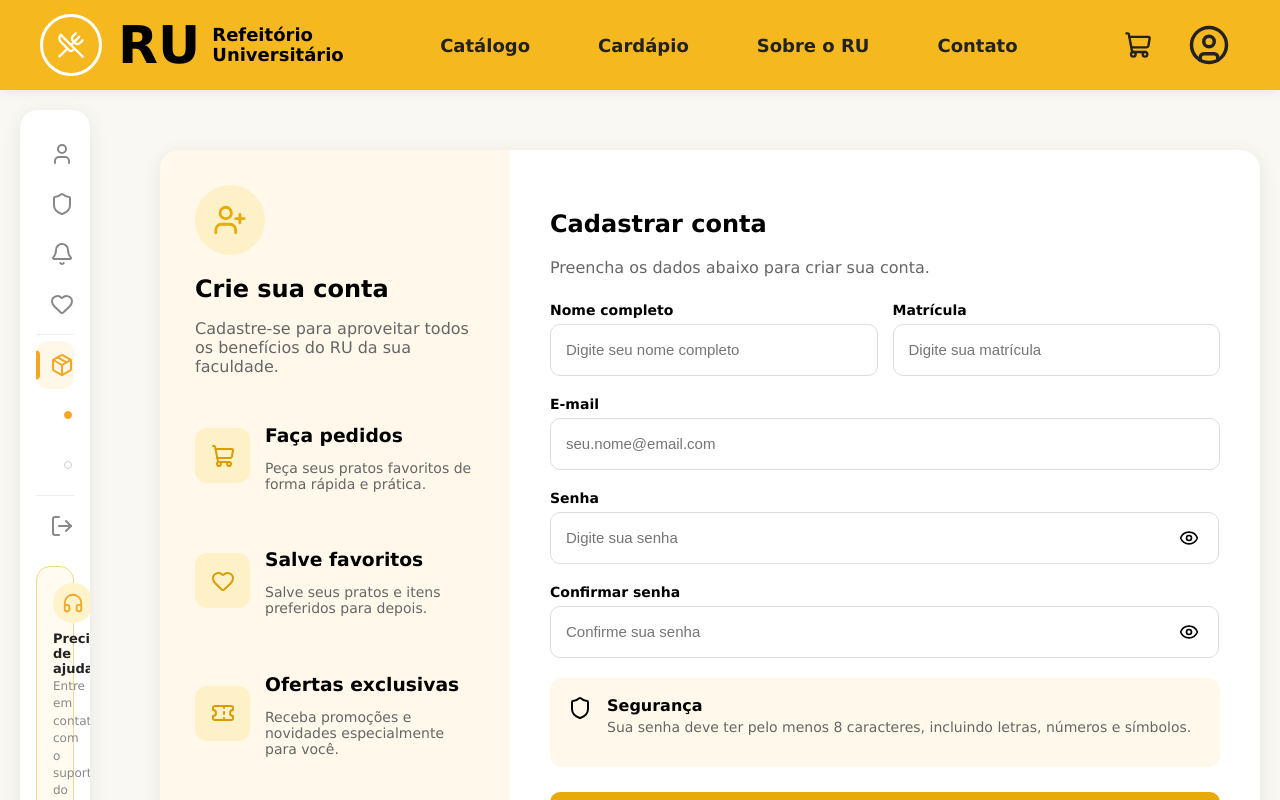
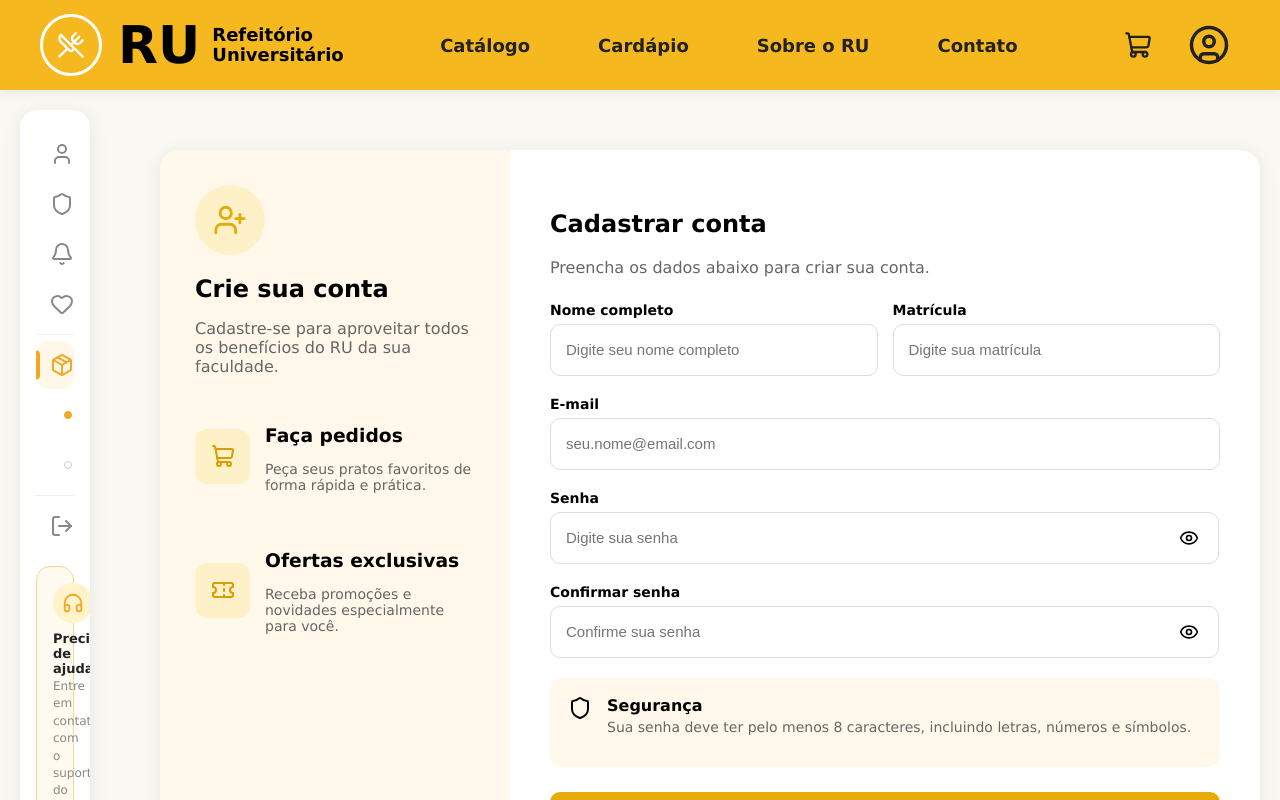
Before and after one commit to Higor-Vassoler/AUTO-RU, a React (Vite) app in the folder front-end/: page /cadastro in a window 1280 px wide. Shown: the top 800 px of the page. Built offline with nearby package versions, Linux system fonts and the light colour scheme.

Commit message:
Fix: removo uma das div de classe beneficio da tela de login e cadastro e mudo minimamente o css de cadastro

```diff
--- a/front-end/src/pages/cadastro/cadastro.css
+++ b/front-end/src/pages/cadastro/cadastro.css
@@ -64,7 +64,7 @@
 }
 
 .beneficio h3{
-    margin-bottom:5px;
+    margin-bottom: 15px;
 }
 
 .beneficio p{
--- a/front-end/src/pages/cadastro/cadastro.jsx
+++ b/front-end/src/pages/cadastro/cadastro.jsx
@@ -125,22 +125,6 @@ export default function Cadastro() {
                 <p>
                   Peça seus pratos favoritos
                   de forma rápida e prática.
-                </p>
-              </div>
-
-            </div>
-
-            <div className="beneficio">
-
-              <div className="beneficio-icone">
-                <Heart size={24} />
-              </div>
-
-              <div>
-                <h3>Salve favoritos</h3>
-                <p>
-                  Salve seus pratos e itens
-                  preferidos para depois.
                 </p>
               </div>
 
--- a/front-end/src/pages/login/index.jsx
+++ b/front-end/src/pages/login/index.jsx
@@ -74,19 +74,6 @@ export default function Login() {
               <div>
                 <h3>Pedidos rápidos</h3>
                 <p>Peça seus pratos favoritos em poucos cliques.</p>
-              </div>
-
-            </div>
-
-            <div className="beneficio">
-
-              <div className="beneficio-icone">
-                <Heart size={24} />
-              </div>
-
-              <div>
-                <h3>Seus favoritos</h3>
-                <p>Salve e acesse seus pratos preferidos.</p>
               </div>
 
             </div>
```
